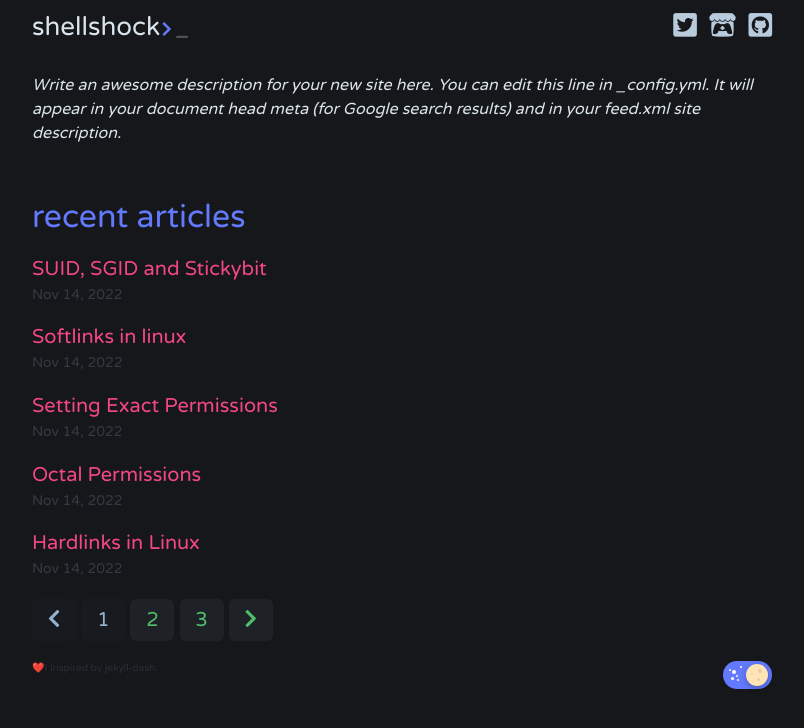
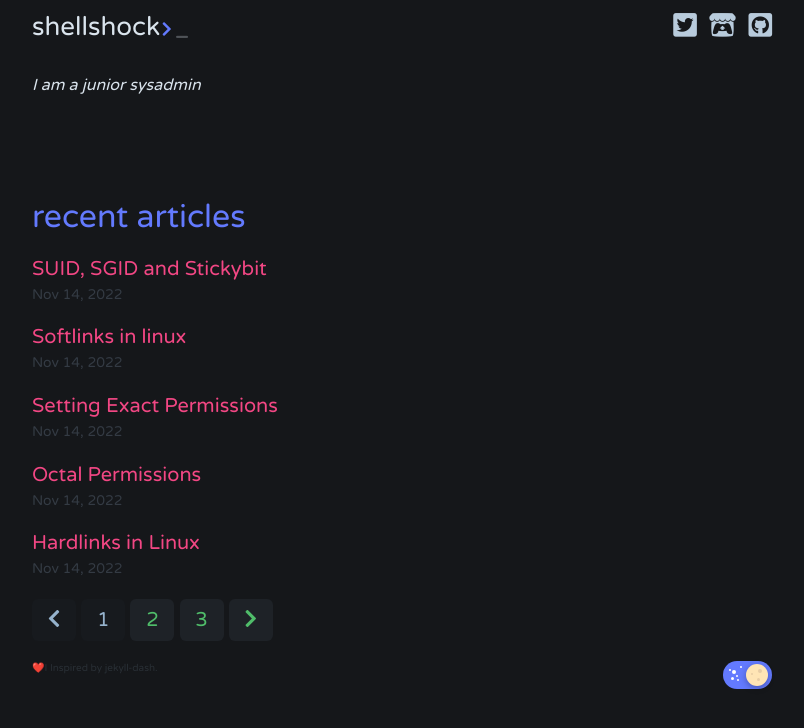
Before and after one commit to depgod/weblog, a Jekyll site: the page built from index.html, in a window 1280 px wide. Shown: the top 728 px of the page, without its empty margins (238-1042 px from the left). Built offline with Jekyll 4.4.1, drawn with Linux system fonts in a browser that asks for light colours; nearby versions of some CDN libraries; the list of posts is cut into pages by our own code.

Commit message:
minor changes

```diff
--- a/_config.yml
+++ b/_config.yml
@@ -2,9 +2,8 @@ title: shellshock
 author: depgod
 email: shellshock.mail@skiff.com
 description: > # this means to ignore newlines until "show_exerpts:"
-  Write an awesome description for your new site here. You can edit this
-  line in _config.yml. It will appear in your document head meta (for
-  Google search results) and in your feed.xml site description.
+  I am a junior sysadmin
+
 show_excerpts: false # set to true to show excerpts on the homepage
 
 paginate: 5
@@ -22,7 +21,7 @@ dash:
 
   # (optional) discqus comment configuration
   disqus:
-    shortname: shellshock100
+    shortname: shellshock
 
   # generate social links in footer
   # supported colors: green, red, orange, blue, cyan, pink, teal, yellow, indigo, purple
```
Also changed, not shown: 3 other files.
